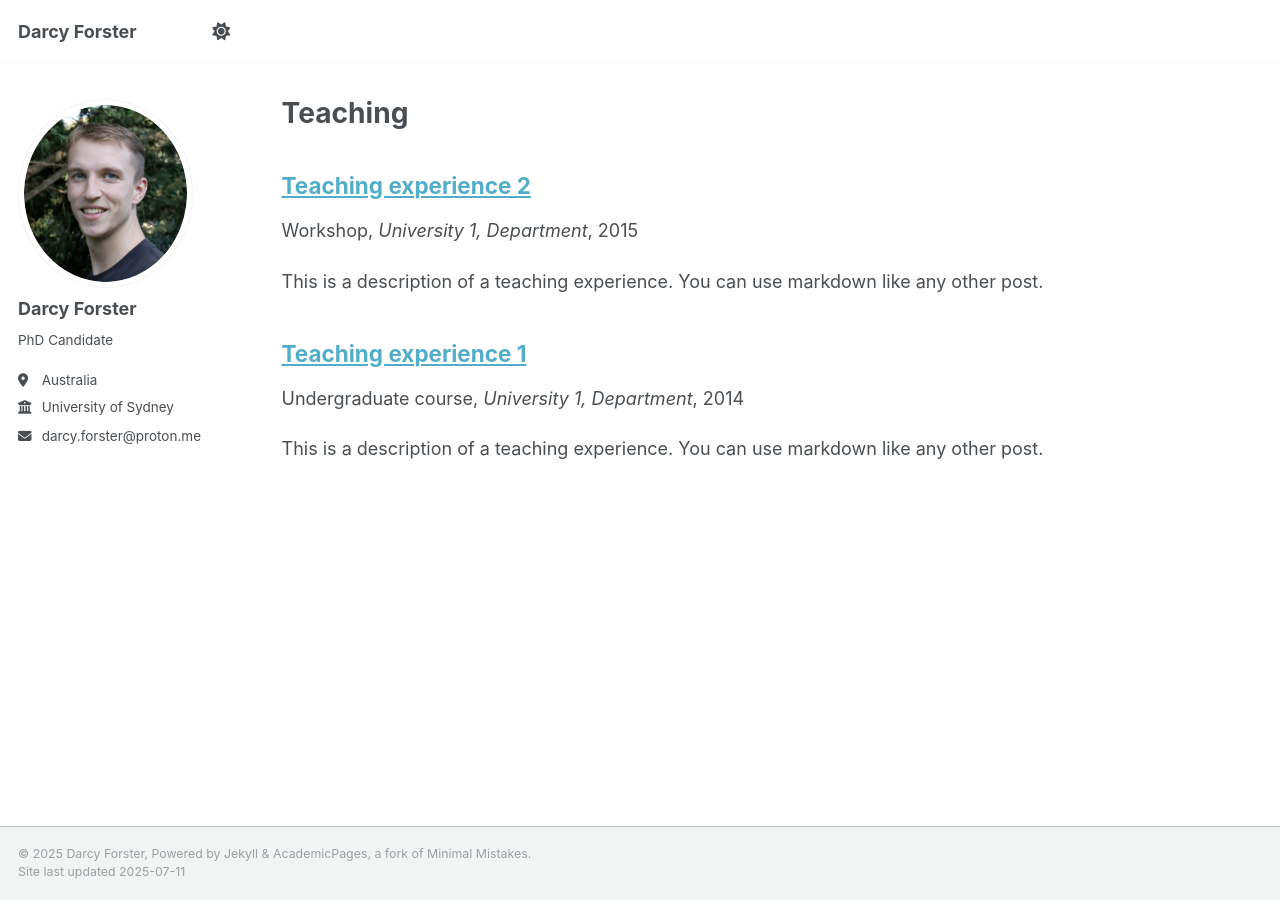
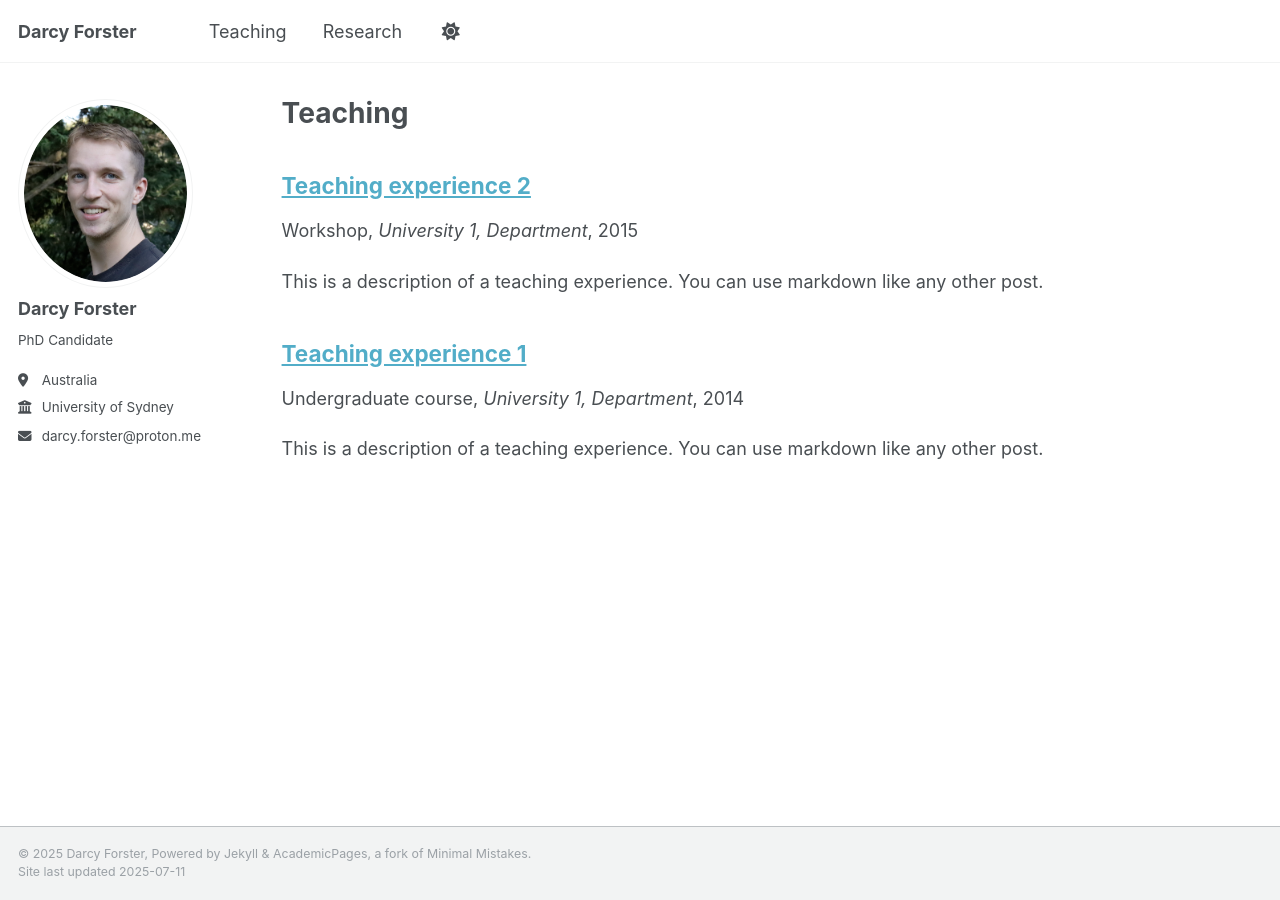
Before and after one commit to darcyforster/academic-pages, a Jekyll site: the page built from _pages/teaching.html, in a window 1280 px wide. Built offline with Jekyll 4.4.1, drawn with Linux system fonts in a browser that asks for light colours.

Commit message:
Update navigation.yml

```diff
--- a/_data/navigation.yml
+++ b/_data/navigation.yml
@@ -14,8 +14,11 @@ main:
   # - title: "Talks"
   #  url: /talks/
 
-  # - title: "Teaching"
-  #  url: /teaching/
+  - title: "Teaching"
+    url: /teaching/
+
+  - title: "Research"
+    url: /research/
 
   # - title: "Portfolio"
   #  url: /portfolio/
```
